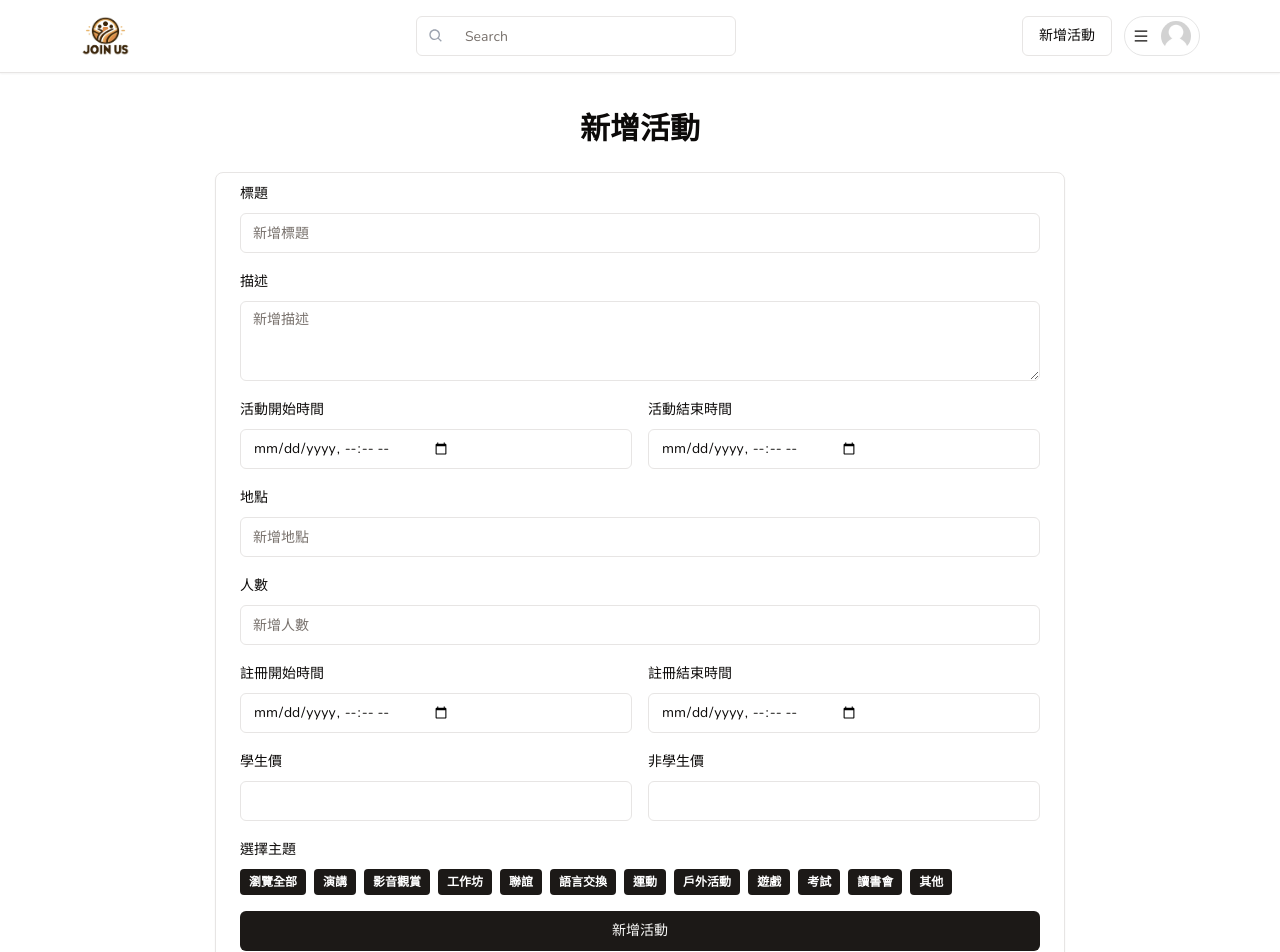
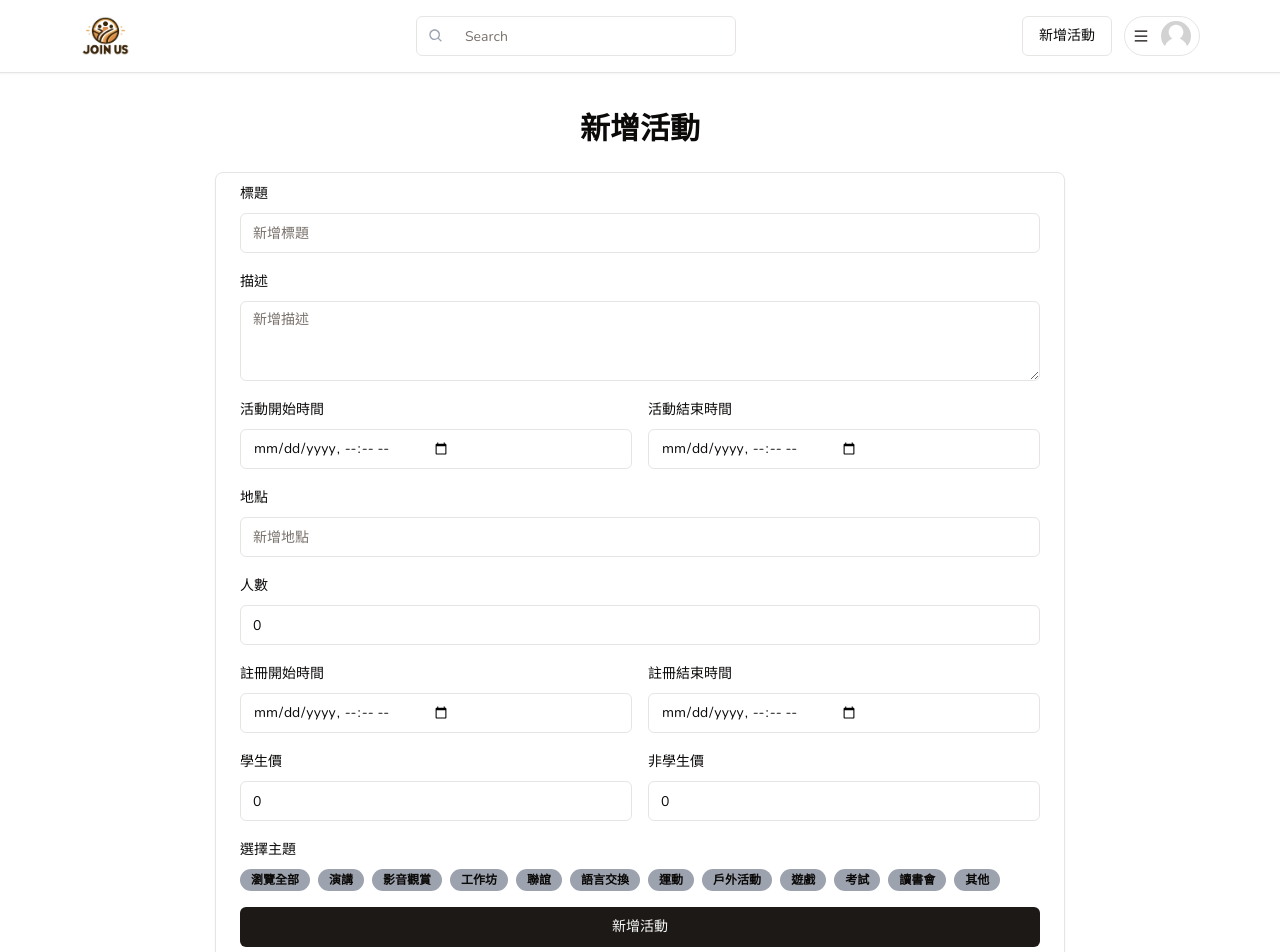
Before and after one commit to RulerChen/NTUIM-DB, a Next.js app in the folder frontend/: page /activity/create in a window 1280 px wide. Shown: the top 952 px of the page. Built offline with nearby package versions, Linux system fonts and the light colour scheme; no server answers.

Commit message:
feat: logic with create activity

```diff
--- a/frontend/src/app/activity/create/page.tsx
+++ b/frontend/src/app/activity/create/page.tsx
@@ -1,4 +1,8 @@
 'use client';
+import { useState } from 'react';
+import { FieldValues, SubmitHandler, useForm } from 'react-hook-form';
+import axios from '@/lib/axios';
+
 import { Label } from '@/components/ui/label';
 import { Input } from '@/components/ui/input';
 import { Textarea } from '@/components/ui/textarea';
@@ -7,8 +11,40 @@ import { Badge } from '@/components/ui/badge';
 import { CardContent, Card } from '@/components/ui/card';
 
 import { categories } from '@/components/navbar/Categories';
+import clsx from 'clsx';
 
 export default function Page() {
+  const [topic, setTopic] = useState<string>('');
+  const {
+    register,
+    handleSubmit,
+    formState: { isSubmitting },
+  } = useForm<FieldValues>({
+    defaultValues: {
+      title: '',
+      description: '',
+      event_start_timestamp: '',
+      event_end_timestamp: '',
+      location: '',
+      capacity: 0,
+      register_start_timestamp: '',
+      register_end_timestamp: '',
+      student_fee: 0,
+      non_student_fee: 0,
+      category: '',
+    },
+  });
+
+  const onSubmit: SubmitHandler<FieldValues> = (data) => {
+    data = {
+      ...data,
+      capacity: Number(data.capacity),
+      student_fee: Number(data.student_fee),
+      non_student_fee: Number(data.non_student_fee),
+    };
+    axios.post(`/activity`, data);
+    console.log(data);
+  };
   return (
     <div className="mx-auto max-w-[850px] space-y-6">
       <div className="space-y-2 text-center">
@@ -16,58 +52,129 @@ export default function Page() {
       </div>
       <Card>
         <CardContent>
+          <form onSubmit={handleSubmit(onSubmit)}>
             <div className="space-y-4">
               <div className="space-y-2 mt-2">
                 <Label htmlFor="title">標題</Label>
-              <Input id="title" placeholder="新增標題" required />
+                <Input
+                  id="title"
+                  placeholder="新增標題"
+                  {...register('title')}
+                  required
+                  disabled={isSubmitting}
+                />
               </div>
               <div className="space-y-2">
                 <Label htmlFor="description">描述</Label>
-              <Textarea id="description" placeholder="新增描述" required />
+                <Textarea
+                  id="description"
+                  placeholder="新增描述"
+                  {...register('description')}
+                  required
+                  disabled={isSubmitting}
+                />
               </div>
               <div className="grid grid-cols-2 gap-4">
                 <div className="space-y-2">
                   <Label htmlFor="event-start">活動開始時間</Label>
-                <Input id="event-start" required type="datetime-local" />
+                  <Input
+                    id="event-start"
+                    required
+                    type="datetime-local"
+                    {...register('event_start_timestamp')}
+                    disabled={isSubmitting}
+                  />
                 </div>
                 <div className="space-y-2">
                   <Label htmlFor="event-end">活動結束時間</Label>
-                <Input id="event-end" required type="datetime-local" />
+                  <Input
+                    id="event-end"
+                    required
+                    type="datetime-local"
+                    {...register('event_end_timestamp')}
+                    disabled={isSubmitting}
+                  />
                 </div>
               </div>
               <div className="space-y-2">
                 <Label htmlFor="location">地點</Label>
-              <Input id="location" placeholder="新增地點" required />
+                <Input
+                  id="location"
+                  placeholder="新增地點"
+                  required
+                  {...register('location')}
+                  disabled={isSubmitting}
+                />
               </div>
               <div className="space-y-2">
                 <Label htmlFor="capacity">人數</Label>
-              <Input id="capacity" placeholder="新增人數" required type="number" />
+                <Input
+                  id="capacity"
+                  placeholder="新增人數"
+                  required
+                  type="number"
+                  {...register('capacity')}
+                  disabled={isSubmitting}
+                />
               </div>
               <div className="grid grid-cols-2 gap-4">
                 <div className="space-y-2">
                   <Label htmlFor="register-start">註冊開始時間</Label>
-                <Input id="register-start" required type="datetime-local" />
+                  <Input
+                    id="register-start"
+                    required
+                    type="datetime-local"
+                    {...register('register_start_timestamp')}
+                    disabled={isSubmitting}
+                  />
                 </div>
                 <div className="space-y-2">
                   <Label htmlFor="register-end">註冊結束時間</Label>
-                <Input id="register-end" required type="datetime-local" />
+                  <Input
+                    id="register-end"
+                    required
+                    type="datetime-local"
+                    disabled={isSubmitting}
+                    {...register('register_end_timestamp')}
+                  />
                 </div>
               </div>
               <div className="grid grid-cols-2 gap-4">
                 <div className="space-y-2">
                   <Label htmlFor="student-fee">學生價</Label>
-                <Input id="student-fee" required type="number" />
+                  <Input
+                    id="student-fee"
+                    required
+                    type="number"
+                    {...register('student_fee')}
+                    disabled={isSubmitting}
+                  />
                 </div>
                 <div className="space-y-2">
                   <Label htmlFor="non-student-fee">非學生價</Label>
-                <Input id="non-student-fee" required type="number" />
+                  <Input
+                    id="non-student-fee"
+                    required
+                    type="number"
+                    {...register('non_student_fee')}
+                    disabled={isSubmitting}
+                  />
                 </div>
               </div>
               <div className="space-y-2">
                 <Label htmlFor="tags">選擇主題</Label>
                 <div className="flex flex-wrap gap-2" id="tags">
                   {categories.map((category) => (
-                  <Badge className="px-2 py-1 text-white rounded" key={category.type}>
+                    <Badge
+                      className={clsx(
+                        `px-2, py-1, text-white, rounded, ${
+                          topic === category.type ? 'bg-sky-600' : 'bg-gray-400'
+                        }`
+                      )}
+                      key={category.type}
+                      onClick={() => setTopic(category.type)}
+                      {...register('category')}
+                    >
                       {category.label}
                     </Badge>
                   ))}
@@ -77,6 +184,7 @@ export default function Page() {
                 新增活動
               </Button>
             </div>
+          </form>
         </CardContent>
       </Card>
     </div>
```
Also changed, not shown: 1 other file (tests, documents, lock files or other folders). Lines whose indentation alone changed are shown as unchanged.
